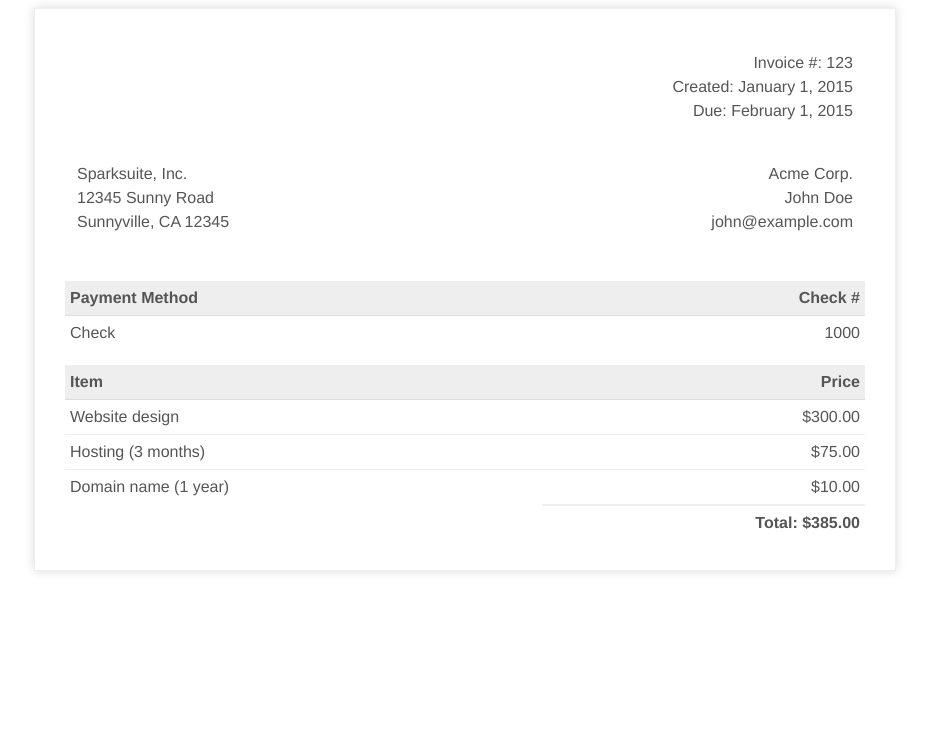
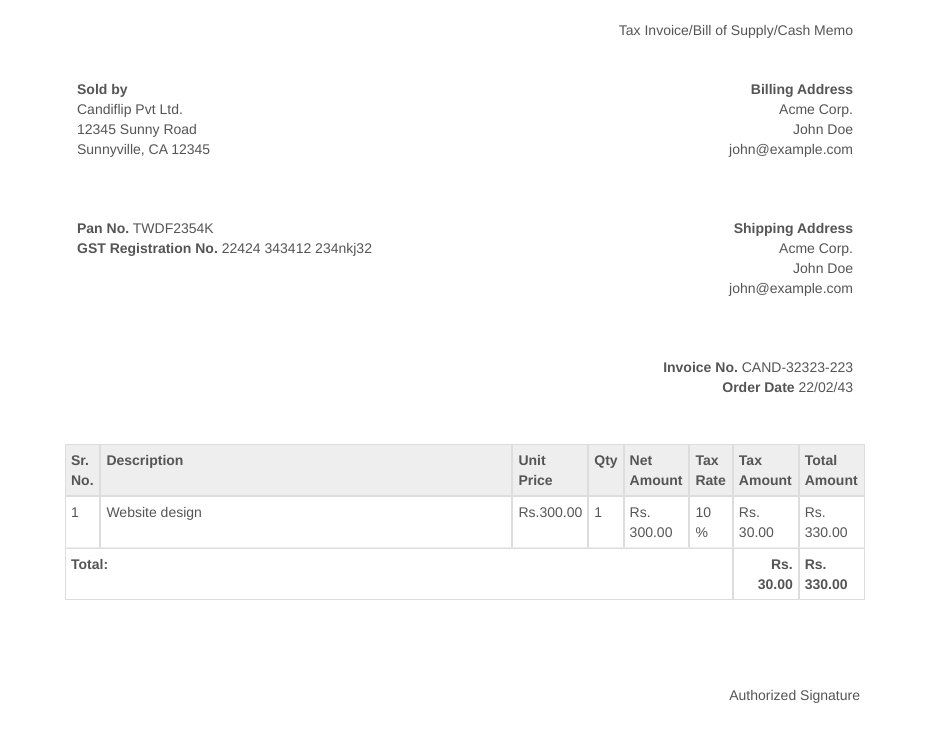
Before and after one commit to rag06/invoice-template, a plain HTML site: page index.html in a window 1280 px wide. Shown: the whole page, without its empty margins (175-1104 px from the left). Drawn offline with Linux system fonts and the light colour scheme.

Commit message:
Update index.html

```diff
--- a/index.html
+++ b/index.html
@@ -2,17 +2,14 @@
 <html>
 <head>
     <meta charset="utf-8">
-    <title>A simple, clean, and responsive HTML invoice template</title>
+    <title>Candilfip Invoice</title>
 
     <style>
     .invoice-box {
         max-width: 800px;
         margin: auto;
-        padding: 30px;
-        border: 1px solid #eee;
-        box-shadow: 0 0 10px rgba(0, 0, 0, .15);
-        font-size: 16px;
-        line-height: 24px;
+        font-size: 14px;
+        line-height: 20px;
         font-family: 'Helvetica Neue', 'Helvetica', Helvetica, Arial, sans-serif;
         color: #555;
     }
@@ -96,6 +93,20 @@
     .rtl table tr td:nth-child(2) {
         text-align: left;
     }
+	.item-details  tr.heading td {
+		border:  1px solid #ddd;
+	}
+	.item-details  tr.item td {
+		border:  1px solid #ddd;
+	}
+	.item-details  tr.total-amount td {
+		border:  1px solid #ddd;
+		font-weight:600;
+	}
+	.item-details  tr.item td:nth-child(2), .item-details  tr.heading td:nth-child(2)  {
+        text-align: left;
+		width: 400px;
+    }
     </style>
 </head>
 
@@ -107,12 +118,30 @@
                     <table>
                         <tr>
                             <td class="title">
-                                 </td>
+                            </td>
 
                             <td>
-                                Invoice #: 123<br>
-                                Created: January 1, 2015<br>
-                                Due: February 1, 2015
+                                Tax Invoice/Bill of Supply/Cash Memo
+                            </td>
+                        </tr>
+                    </table>
+                </td>
+            </tr>
+
+            <tr class="information">
+                <td colspan="2">
+                    <table>
+                        <tr>
+                            <td> <strong>Sold by</strong> <br/>
+                                Candiflip Pvt Ltd.<br>
+                                12345 Sunny Road<br>
+                                Sunnyville, CA 12345
+                            </td>
+
+                            <td> <strong>Billing Address</strong> <br/>
+                                Acme Corp.<br>
+                                John Doe<br>
+                                john@example.com
                             </td>
                         </tr>
                     </table>
@@ -124,12 +153,11 @@
                     <table>
                         <tr>
                             <td>
-                                Sparksuite, Inc.<br>
-                                12345 Sunny Road<br>
-                                Sunnyville, CA 12345
+								<strong>Pan No.</strong> TWDF2354K <br/>
+								<strong>GST Registration No.</strong> 22424 343412 234nkj32  <br/>
                             </td>
 
-                            <td>
+                            <td> <strong>Shipping Address</strong> <br/>
                                 Acme Corp.<br>
                                 John Doe<br>
                                 john@example.com
@@ -139,74 +167,86 @@
                 </td>
             </tr>
 
-            <tr class="heading">
+            <tr class="information">
+                <td colspan="2">
+                    <table>
+                        <tr>
+                            <td>
+
+                            </td>
+
+                            <td>
+								<strong>Invoice  No.</strong> CAND-32323-223 <br/>
+								<strong>Order Date</strong> 22/02/43  <br/>
+                            </td>
+                        </tr>
+                    </table>
+                </td>
+            </tr>
+        </table>
+		<table class="item-details"  cellpadding="0" cellspacing="0">
+		<tr class="heading">
+
                 <td>
-                    Payment Method
+                    Sr. No.
+                </td>
+				<td>
+                    Description
                 </td>
 
                 <td>
-                    Check #
+                   Unit Price
                 </td>
-            </tr>
-
-            <tr class="details">
                 <td>
-                    Check
+                   Qty
                 </td>
-
                 <td>
-                    1000
+                   Net Amount
                 </td>
-            </tr>
-
-            <tr class="heading">
                 <td>
-                    Item
+                   Tax Rate
                 </td>
-
                 <td>
-                    Price
+                   Tax Amount
+                </td>
+                <td>
+                   Total Amount
                 </td>
             </tr>
 
             <tr class="item">
+				<td>1</td>
                 <td>
                     Website design
                 </td>
+                <td>
+                    Rs.300.00
+                </td>
+				<td> 1 </td>
+				<td> Rs. 300.00</td>
+				<td> 10 % </td>
+				<td> Rs. 30.00 </td>
+				<td> Rs. 330.00 </td>
+            </tr>
 
+            <tr class="total-amount">
+                <td colspan="6">Total:</td>
+                 <td>
+                    Rs. 30.00
+                </td>
                 <td>
-                    $300.00
+                    Rs. 330.00
                 </td>
             </tr>
+			<tr class="">
+                <td colspan="4"></td>
 
-            <tr class="item">
-                <td>
-                    Hosting (3 months)
-                </td>
-
-                <td>
-                    $75.00
+                <td colspan="4">
+				<br/><br/><br/><br/>
+                   Authorized Signature
                 </td>
             </tr>
-
-            <tr class="item last">
-                <td>
-                    Domain name (1 year)
-                </td>
-
-                <td>
-                    $10.00
-                </td>
-            </tr>
-
-            <tr class="total">
-                <td></td>
-
-                <td>
-                   Total: $385.00
-                </td>
-            </tr>
-        </table>
+		</table>
     </div>
 </body>
 </html>
```
